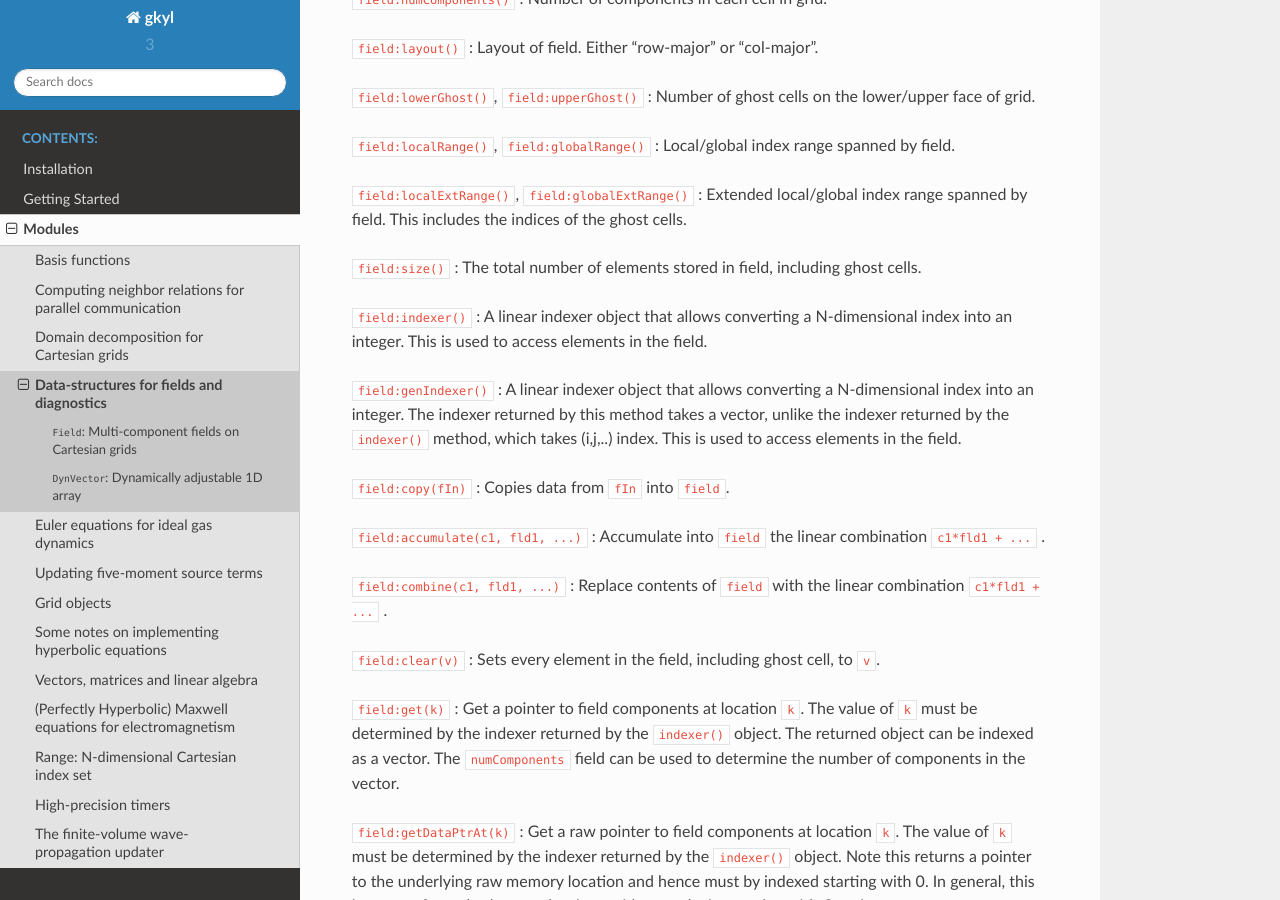
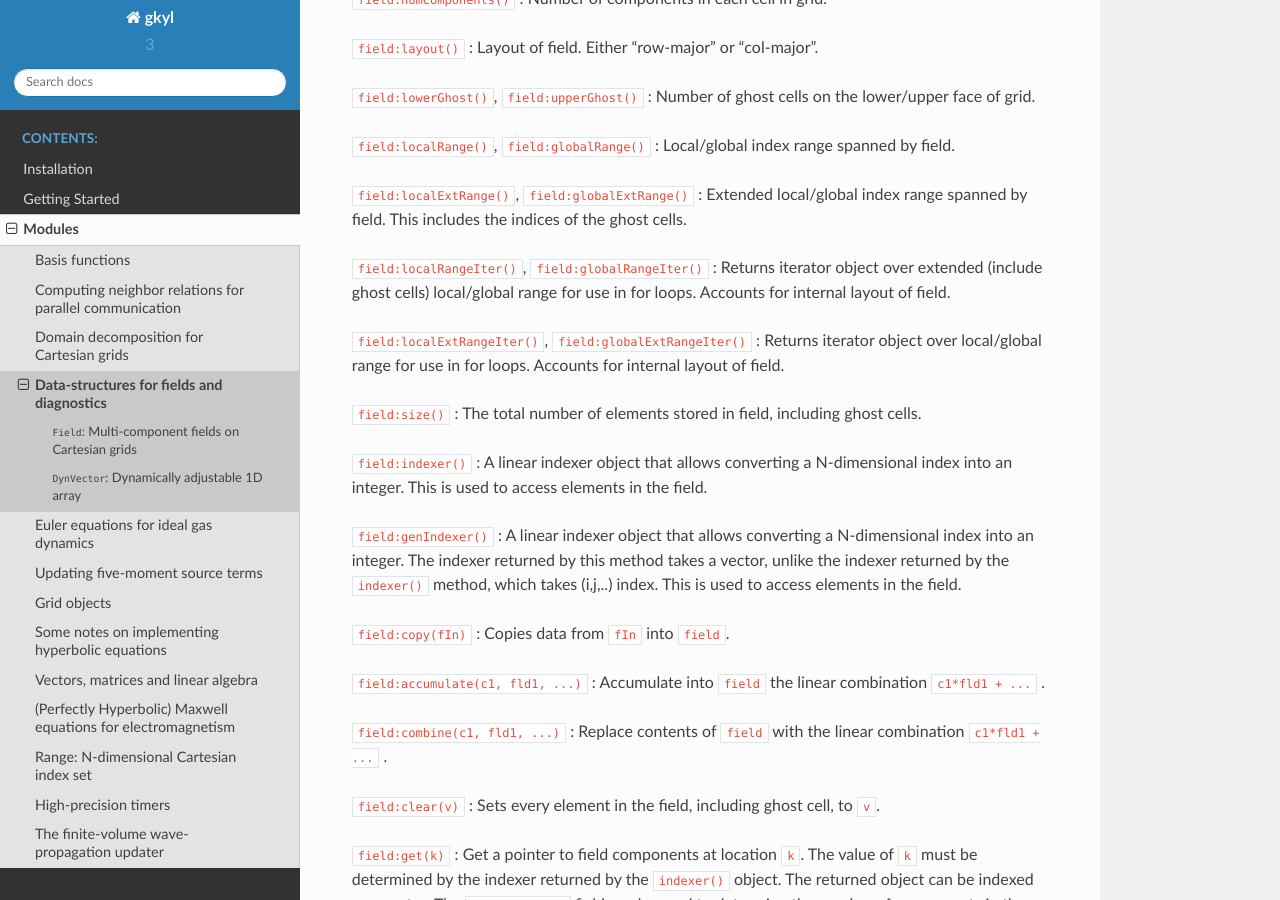
Before and after one commit to ammarhakim/gkyl-doc, a Sphinx documentation site: the page built from source/DataStruct.rst, in a window 1280 px wide and 900 px high, scrolled down 1597 px. Built offline with Sphinx 7.4.7 and the Read the Docs theme 2.0.0, drawn with Linux system fonts in a browser that asks for light colours.

Commit message:
New functions added to CartField

```diff
--- a/source/DataStruct.rst
+++ b/source/DataStruct.rst
@@ -92,6 +92,15 @@ range spanned by field.
 ``field:localExtRange()``, ``field:globalExtRange()`` : Extended
 local/global index range spanned by field. This includes the indices of
 the ghost cells.
+
+``field:localRangeIter()``, ``field:globalRangeIter()`` : Returns
+iterator object over extended (include ghost cells) local/global range
+for use in for loops. Accounts for internal layout of field.
+
+``field:localExtRangeIter()``, ``field:globalExtRangeIter()`` :
+Returns iterator object over local/global range for use in for
+loops. Accounts for internal layout of field.
+
 
 ``field:size()`` : The total number of elements stored in field,
 including ghost cells.
```
